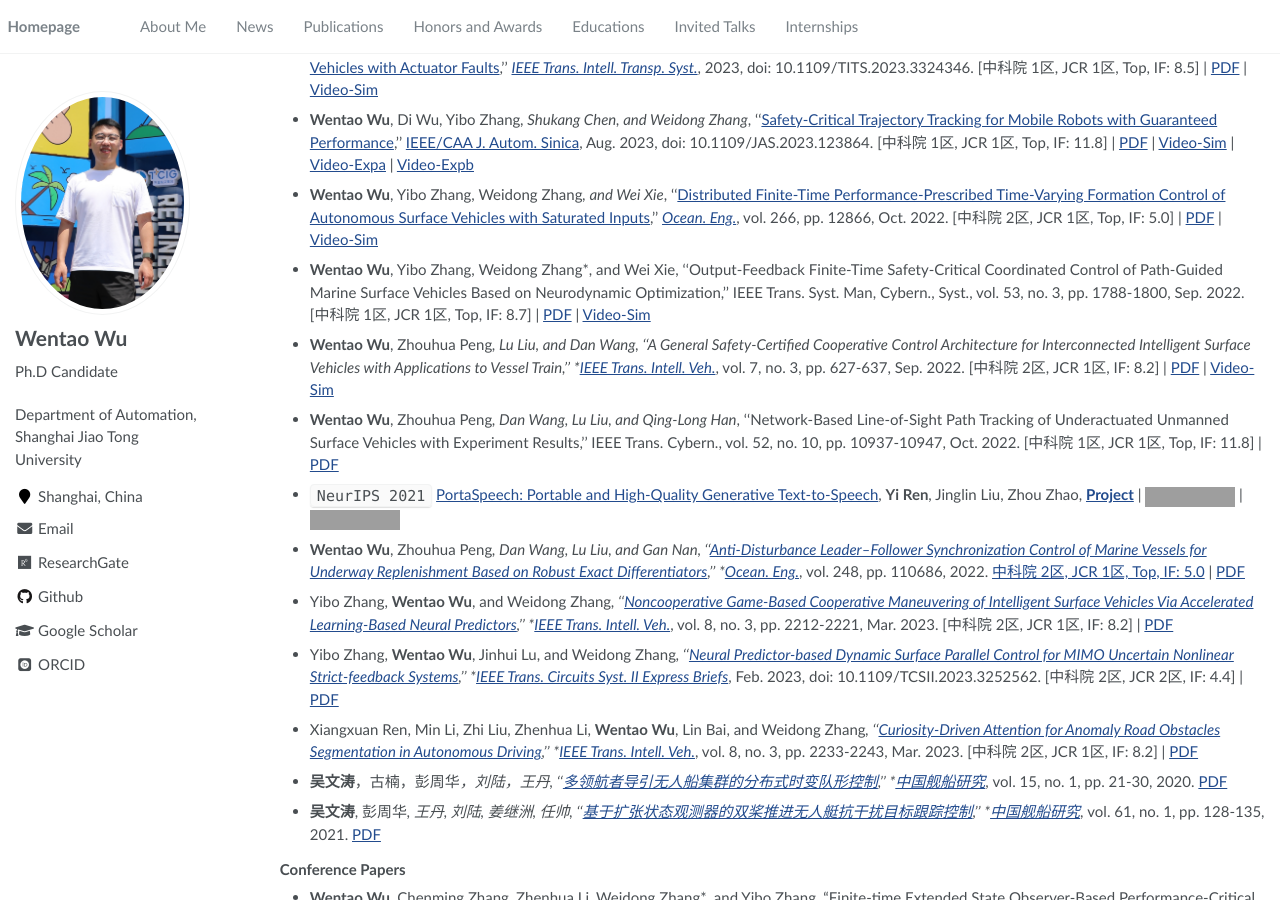
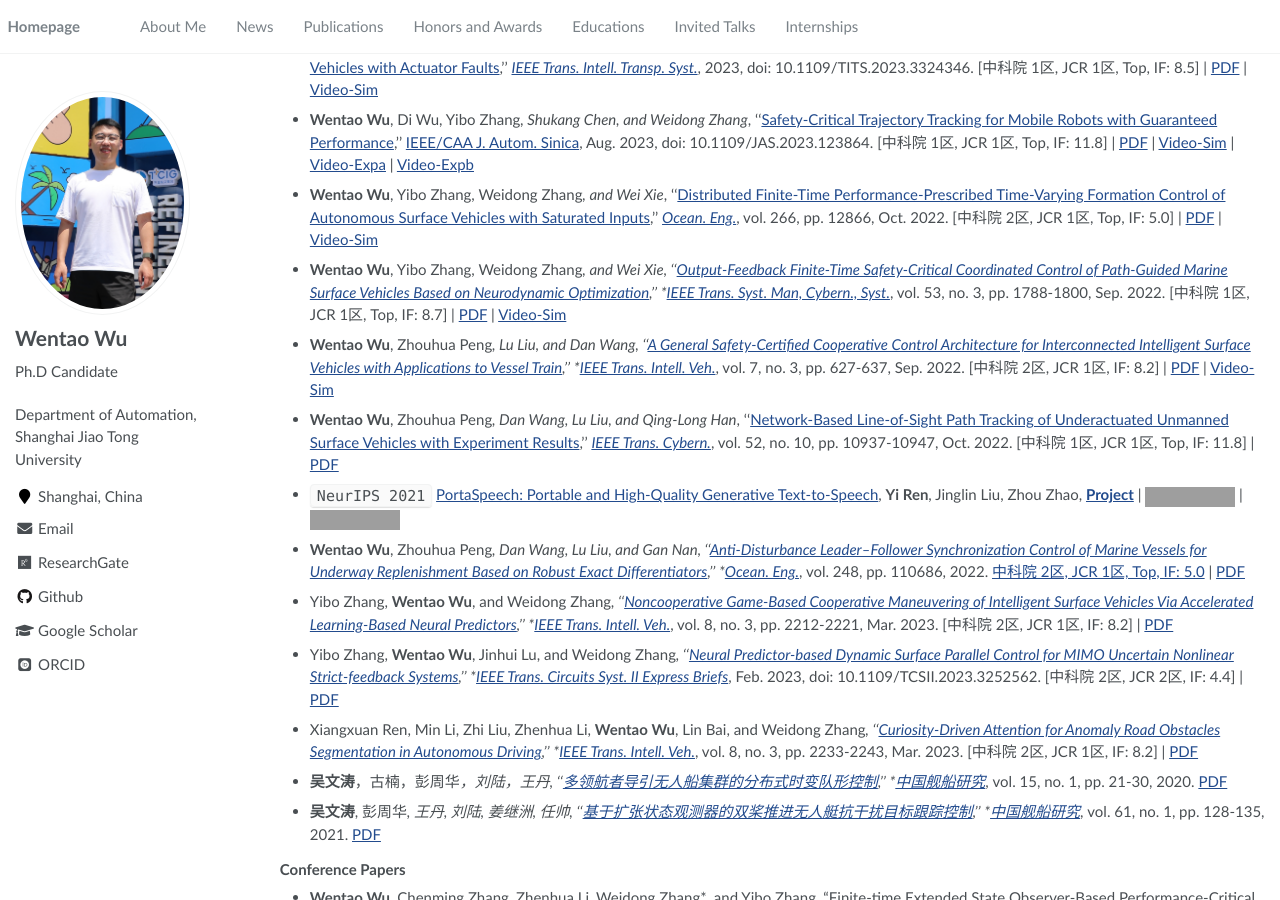
Before and after one commit to wwtsjtu/wwt.github.io, a Jekyll site: the page built from _pages/about.md, in a window 1280 px wide and 900 px high, scrolled down 3042 px. Built offline with Jekyll 4.4.1, drawn with Linux system fonts in a browser that asks for light colours; some web fonts are replaced; part of the change alters nothing that is shown; grey boxes are pictures that could not be loaded.

```diff
--- a/_pages/about.md
+++ b/_pages/about.md
@@ -123,17 +123,17 @@ My research interest includes neural machine translation and computer vision. I
 
 - **Wentao Wu**, Di Wu, Yibo Zhang*, Shukang Chen, and Weidong Zhang*, ''[Safety-Critical Trajectory Tracking for Mobile Robots with Guaranteed Performance](/assets/papers/SCI/WuWentao-2023-IEEE-JAS.pdf),'' [IEEE/CAA J. Autom. Sinica](https://ieeexplore.ieee.org/xpl/RecentIssue.jsp?punumber=6570654), Aug. 2023, doi: 10.1109/JAS.2023.123864. [中科院 1区, JCR 1区, Top, IF: 11.8] \| [PDF](/assets/papers/SCI/WuWentao-2023-IEEE-JAS.pdf) \| [Video-Sim](/assets/Video/Video-Sim/WuWentao-2023-IEEE-JAS.mp4) \| [Video-Expa](/assets/Video/Video-Exp/WuWentao-2023-IEEE-JASa.mp4) \| [Video-Expb](/assets/Video/Video-Exp/WuWentao-2023-IEEE-JASb.mp4)
 
-- **Wentao Wu**, Yibo Zhang, Weidong Zhang*, and Wei Xie*, ''[Distributed Finite-Time Performance-Prescribed Time-Varying Formation Control of Autonomous Surface Vehicles with Saturated Inputs](),'' *[Ocean. Eng.](https://www.sciencedirect.com/journal/ocean-engineering)*, vol. 266, pp. 12866, Oct. 2022. [中科院 2区, JCR 1区, Top, IF: 5.0] \| [PDF]() \| [Video-Sim]()
+- **Wentao Wu**, Yibo Zhang, Weidong Zhang*, and Wei Xie*, ''[Distributed Finite-Time Performance-Prescribed Time-Varying Formation Control of Autonomous Surface Vehicles with Saturated Inputs](https://www.sciencedirect.com/science/article/abs/pii/S0029801822021497),'' *[Ocean. Eng.](https://www.sciencedirect.com/journal/ocean-engineering)*, vol. 266, pp. 12866, Oct. 2022. [中科院 2区, JCR 1区, Top, IF: 5.0] \| [PDF](/assets/papers/SCI/WuWentao-2022-OEb.pdf) \| [Video-Sim](/assets/Video/Video-Sim/WuWentao-2022-OEb.mp4)
 
-- **Wentao Wu**, Yibo Zhang, Weidong Zhang*, and Wei Xie, ''Output-Feedback Finite-Time Safety-Critical Coordinated Control of Path-Guided Marine Surface Vehicles Based on Neurodynamic Optimization,'' IEEE Trans. Syst. Man, Cybern., Syst., vol. 53, no. 3, pp. 1788-1800, Sep. 2022. [中科院 1区, JCR 1区, Top, IF: 8.7] \| [PDF]() \| [Video-Sim]()
+- **Wentao Wu**, Yibo Zhang, Weidong Zhang*, and Wei Xie, ''[Output-Feedback Finite-Time Safety-Critical Coordinated Control of Path-Guided Marine Surface Vehicles Based on Neurodynamic Optimization](https://ieeexplore.ieee.org/abstract/document/9900363),'' *[IEEE Trans. Syst. Man, Cybern., Syst.](https://ieeexplore.ieee.org/xpl/RecentIssue.jsp?punumber=6221021)*, vol. 53, no. 3, pp. 1788-1800, Sep. 2022. [中科院 1区, JCR 1区, Top, IF: 8.7] \| [PDF](/assets/papers/SCI/WuWentao-2022-IEEE-TSMCA.pdf) \| [Video-Sim](/assets/Video/Video-Sim/WuWentao-2022-IEEE-TSMCA.mp4)
 
-- **Wentao Wu**, Zhouhua Peng*, Lu Liu, and Dan Wang, ''A General Safety-Certified Cooperative Control Architecture for Interconnected Intelligent Surface Vehicles with Applications to Vessel Train,'' *[IEEE Trans. Intell. Veh.](https://ieeexplore.ieee.org/xpl/RecentIssue.jsp?punumber=7274857)*, vol. 7, no. 3, pp. 627-637, Sep. 2022. [中科院 2区, JCR 1区, IF: 8.2] \| [PDF]() \| [Video-Sim]()
+- **Wentao Wu**, Zhouhua Peng*, Lu Liu, and Dan Wang, ''[A General Safety-Certified Cooperative Control Architecture for Interconnected Intelligent Surface Vehicles with Applications to Vessel Train](https://ieeexplore.ieee.org/abstract/document/9762043),'' *[IEEE Trans. Intell. Veh.](https://ieeexplore.ieee.org/xpl/RecentIssue.jsp?punumber=7274857)*, vol. 7, no. 3, pp. 627-637, Sep. 2022. [中科院 2区, JCR 1区, IF: 8.2] \| [PDF](/assets/papers/SCI/WuWentao-2022-IEEE-TIV.pdf) \| [Video-Sim](/assets/Video/Video-Sim/WuWentao-2022-IEEE-TIV.mp4)
 
-- **Wentao Wu**, Zhouhua Peng*, Dan Wang, Lu Liu, and Qing-Long Han*, ''Network-Based Line-of-Sight Path Tracking of Underactuated Unmanned Surface Vehicles with Experiment Results,'' IEEE Trans. Cybern., vol. 52, no. 10, pp. 10937-10947, Oct. 2022. [中科院 1区, JCR 1区, Top, IF: 11.8] \| [PDF]()
+- **Wentao Wu**, Zhouhua Peng*, Dan Wang, Lu Liu, and Qing-Long Han*, ''[Network-Based Line-of-Sight Path Tracking of Underactuated Unmanned Surface Vehicles with Experiment Results](https://ieeexplore.ieee.org/abstract/document/9440777),'' *[IEEE Trans. Cybern.](https://ieeexplore.ieee.org/xpl/RecentIssue.jsp?punumber=6221036)*, vol. 52, no. 10, pp. 10937-10947, Oct. 2022. [中科院 1区, JCR 1区, Top, IF: 11.8] \| [PDF](/assets/papers/SCI/WuWentao-2021-IEEE-TCYB.pdf)
 
 - ``NeurIPS 2021`` [PortaSpeech: Portable and High-Quality Generative Text-to-Speech](https://arxiv.org/abs/2109.15166), **Yi Ren**, Jinglin Liu, Zhou Zhao, [**Project**](https://portaspeech.github.io/) \| [![](https://img.shields.io/github/stars/NATSpeech/NATSpeech?style=social&label=Code+Stars)](https://github.com/NATSpeech/NATSpeech) \| [![Hugging Face](https://img.shields.io/badge/%F0%9F%A4%97%20Hugging%20Face-blue?label=Demo)](https://huggingface.co/spaces/NATSpeech/PortaSpeech)
 
-- **Wentao Wu**, Zhouhua Peng*, Dan Wang, Lu Liu, and Gan Nan, ''[Anti-Disturbance Leader–Follower Synchronization Control of Marine Vessels for Underway Replenishment Based on Robust Exact Differentiators](),'' *[Ocean. Eng.](https://www.sciencedirect.com/journal/ocean-engineering)*, vol. 248, pp. 110686, 2022. [中科院 2区, JCR 1区, Top, IF: 5.0]() \| [PDF]()
+- **Wentao Wu**, Zhouhua Peng*, Dan Wang, Lu Liu, and Gan Nan, ''[Anti-Disturbance Leader–Follower Synchronization Control of Marine Vessels for Underway Replenishment Based on Robust Exact Differentiators](https://www.sciencedirect.com/science/article/abs/pii/S0029801822001445),'' *[Ocean. Eng.](https://www.sciencedirect.com/journal/ocean-engineering)*, vol. 248, pp. 110686, 2022. [中科院 2区, JCR 1区, Top, IF: 5.0]() \| [PDF](/assets/papers/SCI/WuWentao-2022-OE.pdf)
 
 - Yibo Zhang, **Wentao Wu**, and Weidong Zhang*, ''[Noncooperative Game-Based Cooperative Maneuvering of Intelligent Surface Vehicles Via Accelerated Learning-Based Neural Predictors](https://ieeexplore.ieee.org/abstract/document/9950329),'' *[IEEE Trans. Intell. Veh.](https://ieeexplore.ieee.org/xpl/RecentIssue.jsp?punumber=7274857)*, vol. 8, no. 3, pp. 2212-2221, Mar. 2023. [中科院 2区, JCR 1区, IF: 8.2] \| [PDF](/assets/papers/SCI/ZhangYibo-2022-IEEE-TIV.pdf)
 
```
